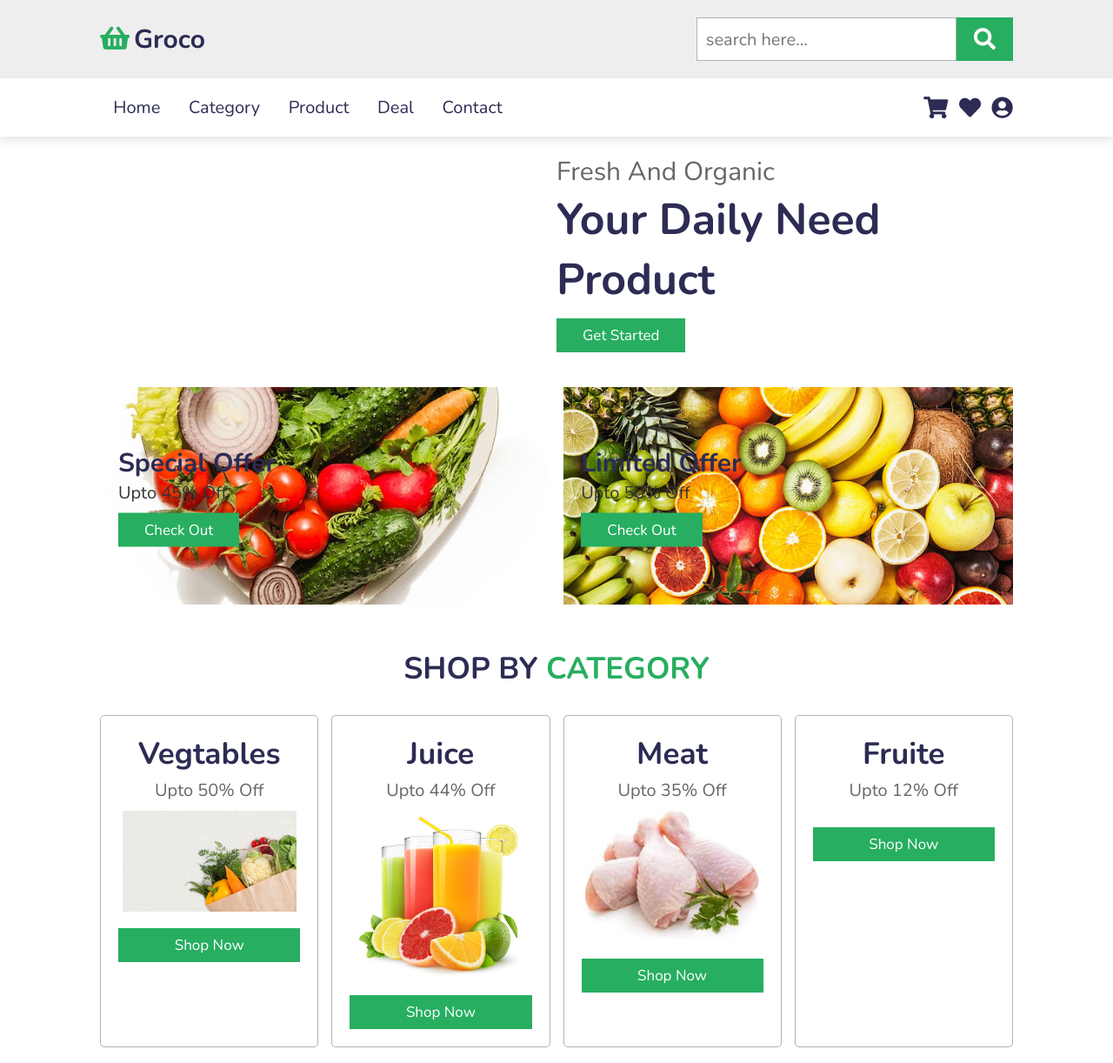
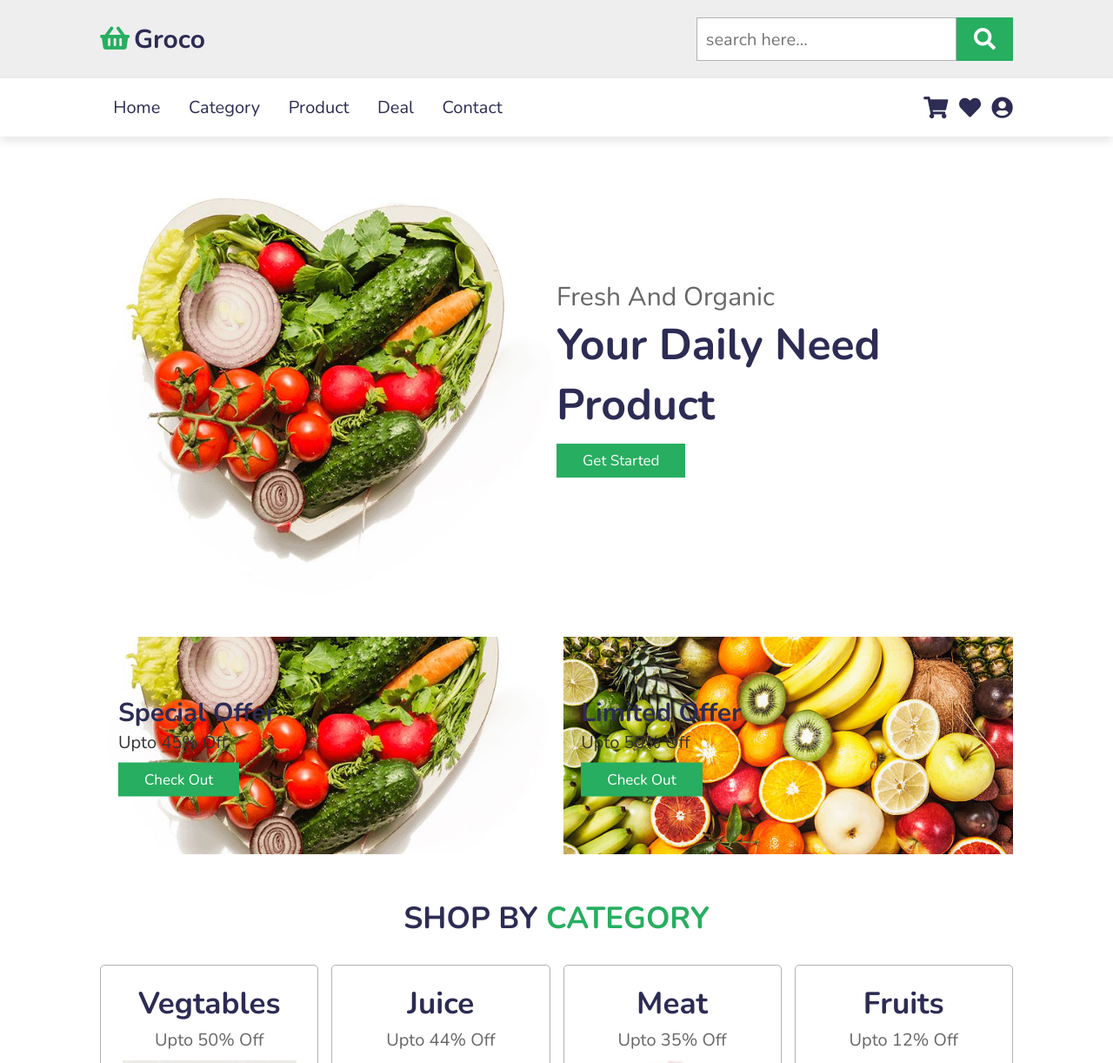
Before and after one commit to RAJESHKONAKALLA/RajeshRamaRao_KOC12_CipherSchools, a plain HTML site: page index.html in a window 1280 px wide. Shown: the top 1222 px of the page at 87% size. Drawn offline with nearby package versions, Linux system fonts and the light colour scheme.

Commit message:
Commit 2

```diff
--- a/index.html
+++ b/index.html
@@ -59,7 +59,7 @@
 <section class="home" id="home">
 
     <div class="image">
-        <img src="C:\Users\ACER\Desktop\258a464f-90ee-4636-ab53-dd353532b820.JFIF" alt="">
+        <img src="Img/Vegetables2.jpg" alt="">
     </div>
 
     <div class="content">
@@ -126,7 +126,7 @@
             <a href="#" class="btn">shop now</a>
         </div>
         <div class="box">
-            <h3>fruite</h3>
+            <h3>fruits</h3>
             <p>upto 12% off</p>
             <img src="Img/Fruits2.jpg" alt="">
             <a href="#" class="btn">shop now</a>
```
